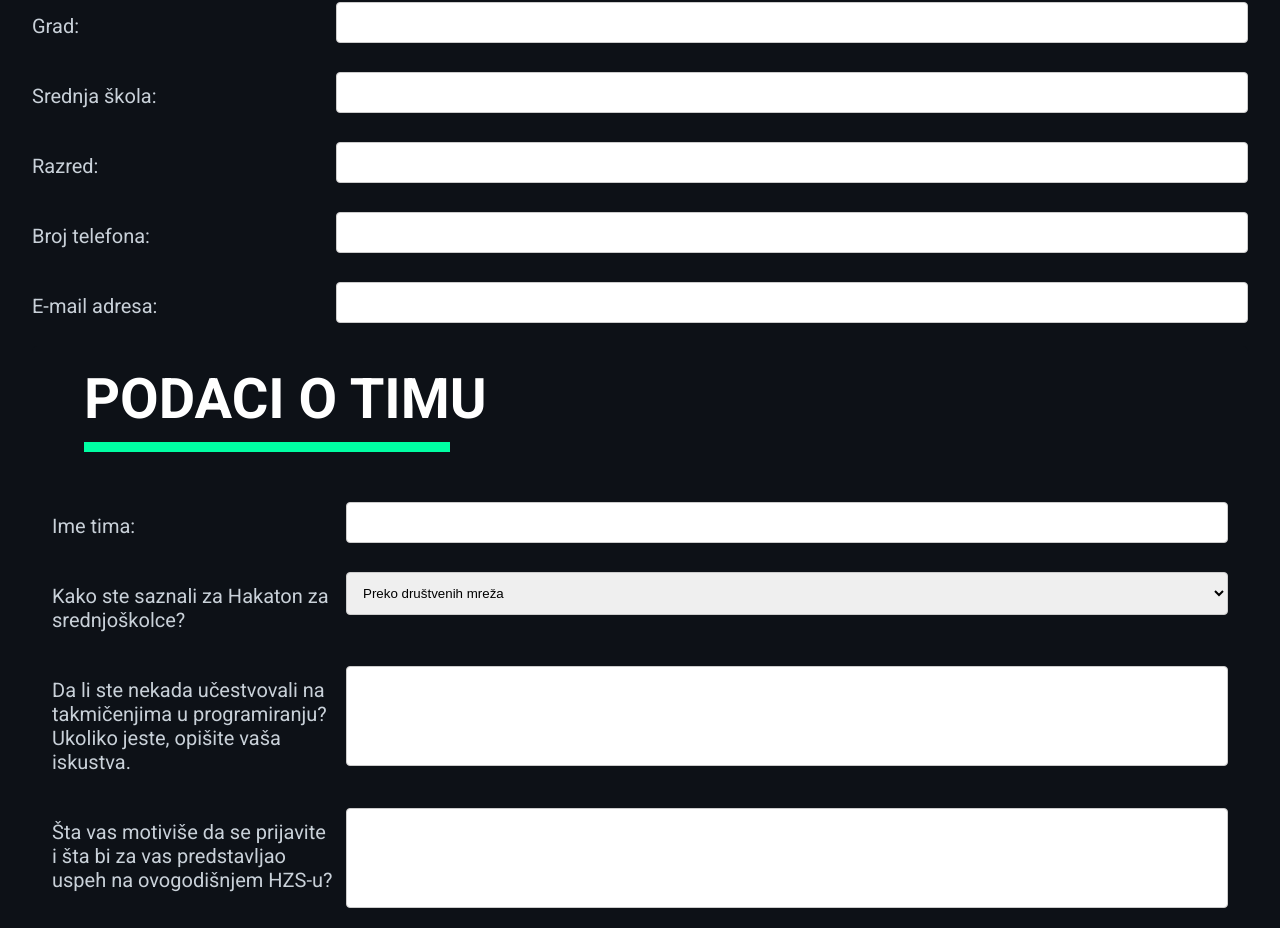
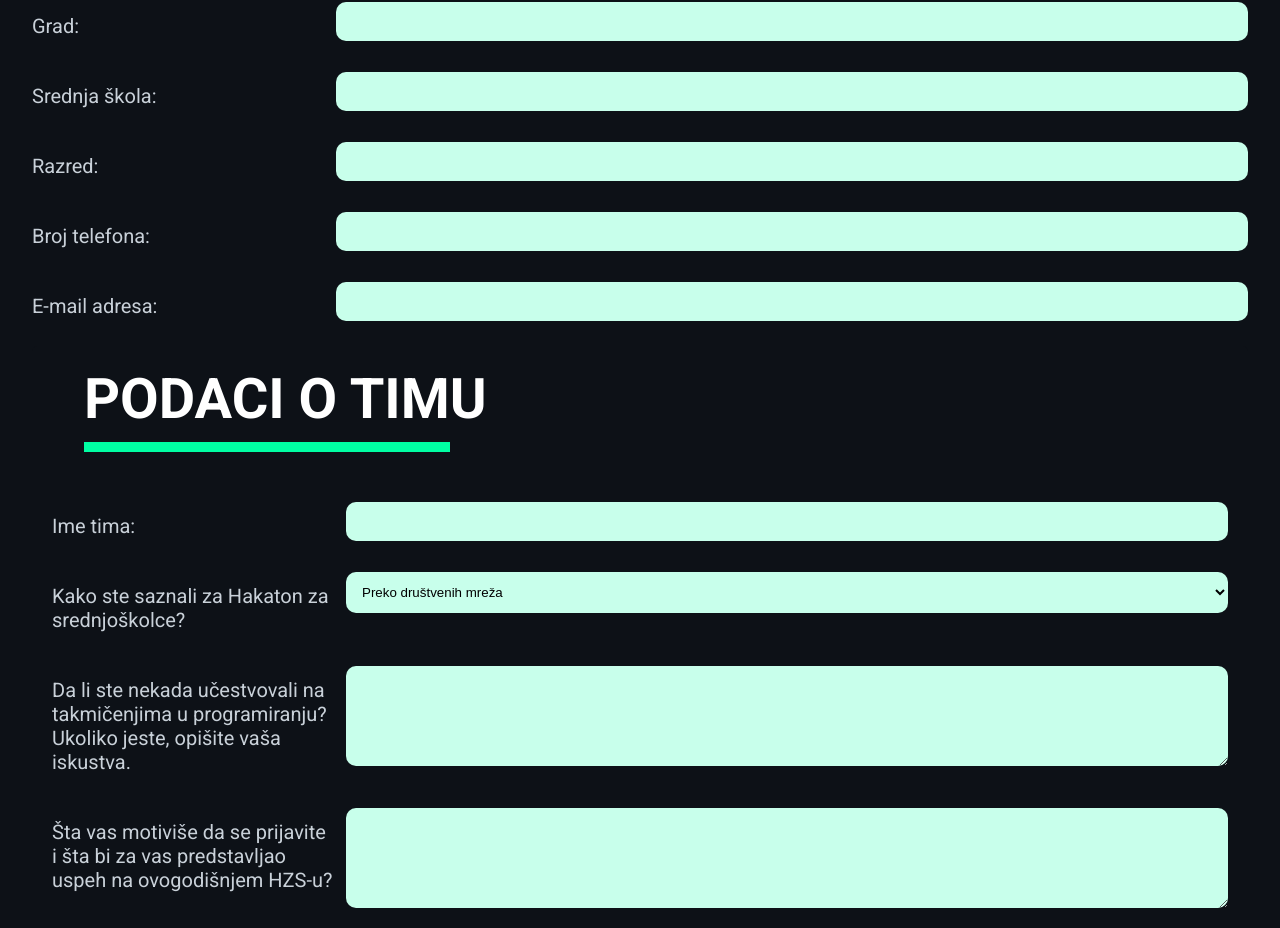
Before and after one commit to StefanJo3107/HZS-4.0-Site, a React (Create React App) app: page /prijava in a window 1280 px wide. Shown: the part 1854-2782 px from the top of the page. Built offline with nearby package versions, Linux system fonts and the light colour scheme.

Commit message:
Ispravljena prijava

```diff
--- a/src/Components/PrijavaRender/PrijavaRender.jsx
+++ b/src/Components/PrijavaRender/PrijavaRender.jsx
@@ -55,6 +55,7 @@ const PrijavaRender = () => {
                 staVasMotivise: "",
                 inspiracija: "",
                 timUTriReci: "",
+                pravilaTakmicenja: "",
             }}
             initialTouched={{
                 clanovi: [
@@ -97,6 +98,7 @@ const PrijavaRender = () => {
                 staVasMotivise: "",
                 inspiracija: "",
                 timUTriReci: "",
+                pravilaTakmicenja: "",
             }}
             initialValues={{
                 clanovi: [
@@ -134,11 +136,12 @@ const PrijavaRender = () => {
                     },
                 ],
                 imeTima: "",
-                kakoSteSaznali: "",
+                kakoSteSaznali: "drustvene-mreze",
                 daLiSteUcestvovali: "",
                 staVasMotivise: "",
                 inspiracija: "",
                 timUTriReci: "",
+                pravilaTakmicenja: false,
             }}
             onSubmit={(values) => {
                 console.log("form submitted");
@@ -243,7 +246,9 @@ const PrijavaRender = () => {
                 if (!values.timUTriReci) {
                     errors.timUTriReci = "Izvini, ovo polje je obavezno!";
                 }
-
+                if (!values.pravilaTakmicenja)
+                    errors.pravilaTakmicenja =
+                        "Moraš se složiti sa pravilima takmičenja!";
                 return errors;
             }}
         >
--- a/src/Components/TeamForm/TeamForm.jsx
+++ b/src/Components/TeamForm/TeamForm.jsx
@@ -1,4 +1,6 @@
+import { motion } from "framer-motion";
 import React from "react";
+import { BsLock } from "react-icons/bs";
 import "./TeamForm.scss";
 
 const TeamForm = (props) => {
@@ -17,13 +19,21 @@ const TeamForm = (props) => {
                     <label for="imeTima">Ime tima:</label>
                 </div>
                 <div className="col-75">
-                    <input
+                    <motion.input
+                        whileFocus={{ scale: 1.02 }}
                         type="text"
                         id="imeTima"
                         name="imeTima"
                         value={props.values.imeTima}
                         onChange={props.handleChange}
                         onBlur={props.handleBlur}
+                        style={
+                            props.errors.imeTima && props.touched.imeTima
+                                ? {
+                                      border: "2px solid red",
+                                  }
+                                : {}
+                        }
                     />
                     {props.errors.imeTima && props.touched.imeTima ? (
                         <span style={errorMessageStyle}>
@@ -76,13 +86,21 @@ const TeamForm = (props) => {
                     </label>
                 </div>
                 <div className="col-75">
-                    <input
-                        type="textarea"
+                    <motion.textarea
+                        whileFocus={{ scale: 1.02 }}
                         name="daLiSteUcestvovali"
                         id="daLiSteUcestvovali"
                         value={props.values.daLiSteUcestvovali}
                         onChange={props.handleChange}
                         onBlur={props.handleBlur}
+                        style={
+                            props.errors.daLiSteUcestvovali &&
+                            props.touched.daLiSteUcestvovali
+                                ? {
+                                      border: "2px solid red",
+                                  }
+                                : {}
+                        }
                     />
                     {props.errors.daLiSteUcestvovali &&
                     props.touched.daLiSteUcestvovali ? (
@@ -100,13 +118,21 @@ const TeamForm = (props) => {
                     </label>
                 </div>
                 <div className="col-75">
-                    <input
-                        type="textarea"
+                    <motion.textarea
+                        whileFocus={{ scale: 1.02 }}
                         name="staVasMotivise"
                         id="staVasMotivise"
                         value={props.values.staVasMotivise}
                         onChange={props.handleChange}
                         onBlur={props.handleBlur}
+                        style={
+                            props.errors.staVasMotivise &&
+                            props.touched.staVasMotivise
+                                ? {
+                                      border: "2px solid red",
+                                  }
+                                : {}
+                        }
                     />
                     {props.errors.staVasMotivise &&
                     props.touched.staVasMotivise ? (
@@ -123,13 +149,21 @@ const TeamForm = (props) => {
                     </label>
                 </div>
                 <div className="col-75">
-                    <input
-                        type="textarea"
+                    <motion.textarea
+                        whileFocus={{ scale: 1.02 }}
                         name="inspiracija"
                         id="inspiracija"
                         value={props.values.inspiracija}
                         onChange={props.handleChange}
                         onBlur={props.handleBlur}
+                        style={
+                            props.errors.inspiracija &&
+                            props.touched.inspiracija
+                                ? {
+                                      border: "2px solid red",
+                                  }
+                                : {}
+                        }
                     />
                     {props.errors.inspiracija && props.touched.inspiracija ? (
                         <span style={errorMessageStyle}>
@@ -145,13 +179,22 @@ const TeamForm = (props) => {
                     </label>
                 </div>
                 <div className="col-75">
-                    <input
-                        type="textarea"
+                    <motion.input
+                        whileFocus={{ scale: 1.02 }}
+                        type="text"
                         name="timUTriReci"
                         id="timUTriReci"
                         value={props.values.timUTriReci}
                         onChange={props.handleChange}
                         onBlur={props.handleBlur}
+                        style={
+                            props.errors.timUTriReci &&
+                            props.touched.timUTriReci
+                                ? {
+                                      border: "2px solid red",
+                                  }
+                                : {}
+                        }
                     />
                     {props.errors.timUTriReci && props.touched.timUTriReci ? (
                         <span style={errorMessageStyle}>
@@ -163,9 +206,13 @@ const TeamForm = (props) => {
             <div className="checkbox-container">
                 <input
                     type="checkbox"
-                    name="pravila-takmicenja"
+                    name="pravilaTakmicenja"
                     id="pravila-takmicenja"
+                    value={props.values.pravilaTakmicenja}
+                    onChange={props.handleChange}
+                    onBlur={props.handleBlur}
                 />
+
                 <label for="pravila-takmicenja">
                     Slažem se sa{" "}
                     <a
@@ -177,6 +224,12 @@ const TeamForm = (props) => {
                     </a>
                 </label>
             </div>
+            {props.errors.pravilaTakmicenja &&
+            props.touched.pravilaTakmicenja ? (
+                <p style={{ ...errorMessageStyle, textAlign: "center" }}>
+                    {props.errors.pravilaTakmicenja}
+                </p>
+            ) : null}
         </div>
     );
 };
--- a/src/Components/TeamForm/TeamForm.scss
+++ b/src/Components/TeamForm/TeamForm.scss
@@ -1,15 +1,19 @@
 @import "../../global.scss";
 
-input[type=textarea], input[type=text], select{
+textarea,
+input[type="text"],
+select {
     width: 100%;
     padding: 12px;
-    border: 1px solid #ccc;
-    border-radius: 4px;
+    border: none;
+    border-radius: 10px;
     box-sizing: border-box;
     resize: vertical;
+    background-color: #c8ffeb;
+    outline: none;
 }
 
-input[type=checkbox] {
+input[type="checkbox"] {
     margin: 0.5rem;
     width: 25px;
     height: 25px;
@@ -39,7 +43,9 @@ input[type=checkbox] {
     padding-bottom: 10px;
 }
 
-  #daLiSteUcestvovali, #staVasMotivise, #inspiracija {
+#daLiSteUcestvovali,
+#staVasMotivise,
+#inspiracija {
     height: 100px;
 }
 .col-25 {
@@ -74,10 +80,12 @@ input[type=checkbox] {
     justify-content: center;
     align-items: center;
     padding: 2rem;
+    padding-bottom: 0.5rem;
 }
 
 @media screen and (max-width: 600px) {
-    .col-25, .col-75 {
+    .col-25,
+    .col-75 {
         width: 100%;
         margin-top: 0;
     }
@@ -88,7 +96,6 @@ input[type=checkbox] {
 }
 
 @media screen and (max-width: 500px) {
-
     .tim-forma-naslov {
         font-size: 2.5rem;
     }
@@ -99,7 +106,7 @@ input[type=checkbox] {
         font-size: 1.75rem;
     }
 
-        input[type=checkbox] {
+    input[type="checkbox"] {
         width: 50px;
         height: 50px;
     }
--- a/src/Components/UserForm/UserForm.jsx
+++ b/src/Components/UserForm/UserForm.jsx
@@ -1,3 +1,4 @@
+import { motion } from "framer-motion";
 import React from "react";
 
 const UserForm = (props) => {
@@ -12,13 +13,22 @@ const UserForm = (props) => {
                     <label for="ime">Ime i prezime:</label>
                 </div>
                 <div className="col-75">
-                    <input
+                    <motion.input
+                        whileFocus={{ scale: 1.02 }}
                         type="text"
                         id="ime"
                         name={`clanovi[${props.indeks}].ime`}
                         value={props.values.clanovi[props.indeks].ime}
                         onChange={props.handleChange}
                         onBlur={props.handleBlur}
+                        style={
+                            props.errors.clanovi[props.indeks].ime &&
+                            props.touched.clanovi[props.indeks].ime
+                                ? {
+                                      border: "2px solid red",
+                                  }
+                                : {}
+                        }
                     />
 
                     {props.errors.clanovi &&
@@ -35,13 +45,22 @@ const UserForm = (props) => {
                     <label for="grad">Grad:</label>
                 </div>
                 <div className="col-75">
-                    <input
+                    <motion.input
+                        whileFocus={{ scale: 1.02 }}
                         type="text"
                         id="grad"
                         name={`clanovi[${props.indeks}].grad`}
                         value={props.values.clanovi[props.indeks].grad}
                         onChange={props.handleChange}
                         onBlur={props.handleBlur}
+                        style={
+                            props.errors.clanovi[props.indeks].grad &&
+                            props.touched.clanovi[props.indeks].grad
+                                ? {
+                                      border: "2px solid red",
+                                  }
+                                : {}
+                        }
                     />
                     {props.errors.clanovi &&
                     props.errors.clanovi[props.indeks].grad &&
@@ -57,13 +76,22 @@ const UserForm = (props) => {
                     <label for="srednja">Srednja škola:</label>
                 </div>
                 <div className="col-75">
-                    <input
+                    <motion.input
+                        whileFocus={{ scale: 1.02 }}
                         type="text"
                         name={`clanovi[${props.indeks}].srednja`}
                         id="srednja"
                         value={props.values.clanovi[props.indeks].srednja}
                         onChange={props.handleChange}
                         onBlur={props.handleBlur}
+                        style={
+                            props.errors.clanovi[props.indeks].srednja &&
+                            props.touched.clanovi[props.indeks].srednja
+                                ? {
+                                      border: "2px solid red",
+                                  }
+                                : {}
+                        }
                     />
                     {props.errors.clanovi &&
                     props.errors.clanovi[props.indeks].srednja &&
@@ -79,13 +107,22 @@ const UserForm = (props) => {
                     <label for="razred">Razred:</label>
                 </div>
                 <div className="col-75">
-                    <input
+                    <motion.input
+                        whileFocus={{ scale: 1.02 }}
                         type="text"
                         name={`clanovi[${props.indeks}].razred`}
                         id="razred"
                         value={props.values.clanovi[props.indeks].razred}
                         onChange={props.handleChange}
                         onBlur={props.handleBlur}
+                        style={
+                            props.errors.clanovi[props.indeks].razred &&
+                            props.touched.clanovi[props.indeks].razred
+                                ? {
+                                      border: "2px solid red",
+                                  }
+                                : {}
+                        }
                     />
                     {props.errors.clanovi &&
                     props.errors.clanovi[props.indeks].razred &&
@@ -101,13 +138,22 @@ const UserForm = (props) => {
                     <label for="brojTelefona">Broj telefona: </label>
                 </div>
                 <div className="col-75">
-                    <input
+                    <motion.input
+                        whileFocus={{ scale: 1.02 }}
                         type="text"
                         name={`clanovi[${props.indeks}].brojTelefona`}
                         id="brojTelefona"
                         value={props.values.clanovi[props.indeks].brojTelefona}
                         onChange={props.handleChange}
                         onBlur={props.handleBlur}
+                        style={
+                            props.errors.clanovi[props.indeks].brojTelefona &&
+                            props.touched.clanovi[props.indeks].brojTelefona
+                                ? {
+                                      border: "2px solid red",
+                                  }
+                                : {}
+                        }
                     />
                     {props.errors.clanovi &&
                     props.errors.clanovi[props.indeks].brojTelefona &&
@@ -123,13 +169,22 @@ const UserForm = (props) => {
                     <label for="email">E-mail adresa:</label>
                 </div>
                 <div className="col-75">
-                    <input
+                    <motion.input
+                        whileFocus={{ scale: 1.02 }}
                         type="text"
                         name={`clanovi[${props.indeks}].email`}
                         id="email"
                         value={props.values.clanovi[props.indeks].email}
                         onChange={props.handleChange}
                         onBlur={props.handleBlur}
+                        style={
+                            props.errors.clanovi[props.indeks].email &&
+                            props.touched.clanovi[props.indeks].email
+                                ? {
+                                      border: "2px solid red",
+                                  }
+                                : {}
+                        }
                     />
                     {props.errors.clanovi &&
                     props.errors.clanovi[props.indeks].email &&
--- a/src/Components/UserForm/UserForm.scss
+++ b/src/Components/UserForm/UserForm.scss
@@ -1,6 +1,7 @@
 @import "../../global.scss";
 
-input[type=text], select{
+input[type="text"],
+select {
     width: 100%;
     padding: 12px;
     border: 1px solid #ccc;
@@ -49,9 +50,9 @@ input[type=text], select{
     clear: both;
 }
 
-
 @media screen and (max-width: 600px) {
-    .col-25, .col-75 {
+    .col-25,
+    .col-75 {
         width: 100%;
         margin-top: 0;
     }
```
Also changed, not shown: src/Components/Timer/Clock.scss (+20 -2 lines), src/Components/Timer/Timer.scss (+6 -4 lines). Lines whose indentation alone changed are shown as unchanged.
